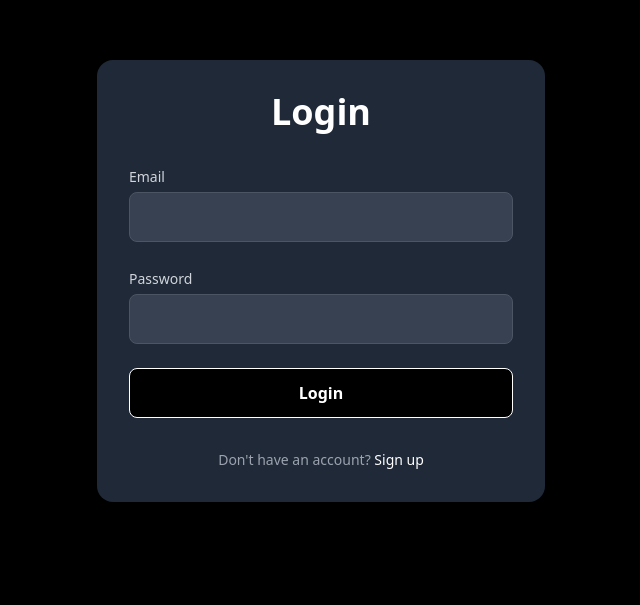
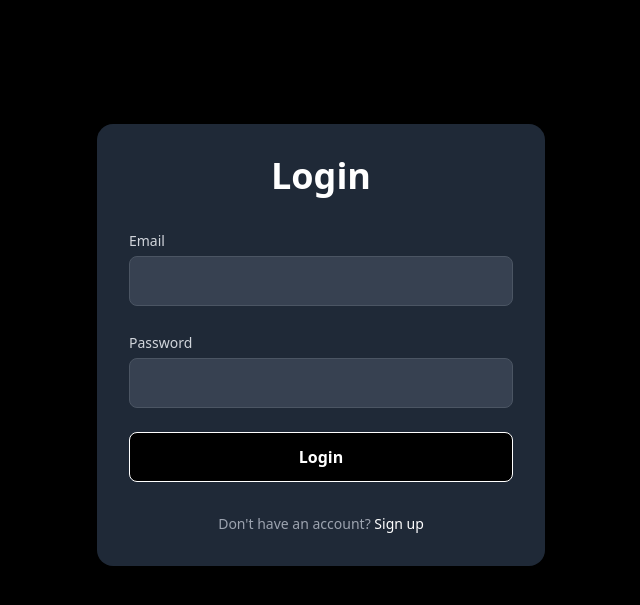
Before and after one commit to FrostByteFreddy/Burncodes-AI, a Vue app in the folder frontend/: page /login in a window 1280 px wide. Shown: the part 119-724 px from the top of the page, without its empty margins (319-959 px from the left). Built offline with nearby package versions, Linux system fonts and the light colour scheme; no server answers.

Commit message:
Buggy scrolls fix

```diff
--- a/frontend/src/assets/main.css
+++ b/frontend/src/assets/main.css
@@ -21,10 +21,11 @@ body {
     background-color: black;
 }
 
-main {
+#app-layout > main {
 
     max-height: 100vh;
     overflow: scroll;
+    padding: 4rem 20px;
 }
 
 /* Target all scrollbars */
```
